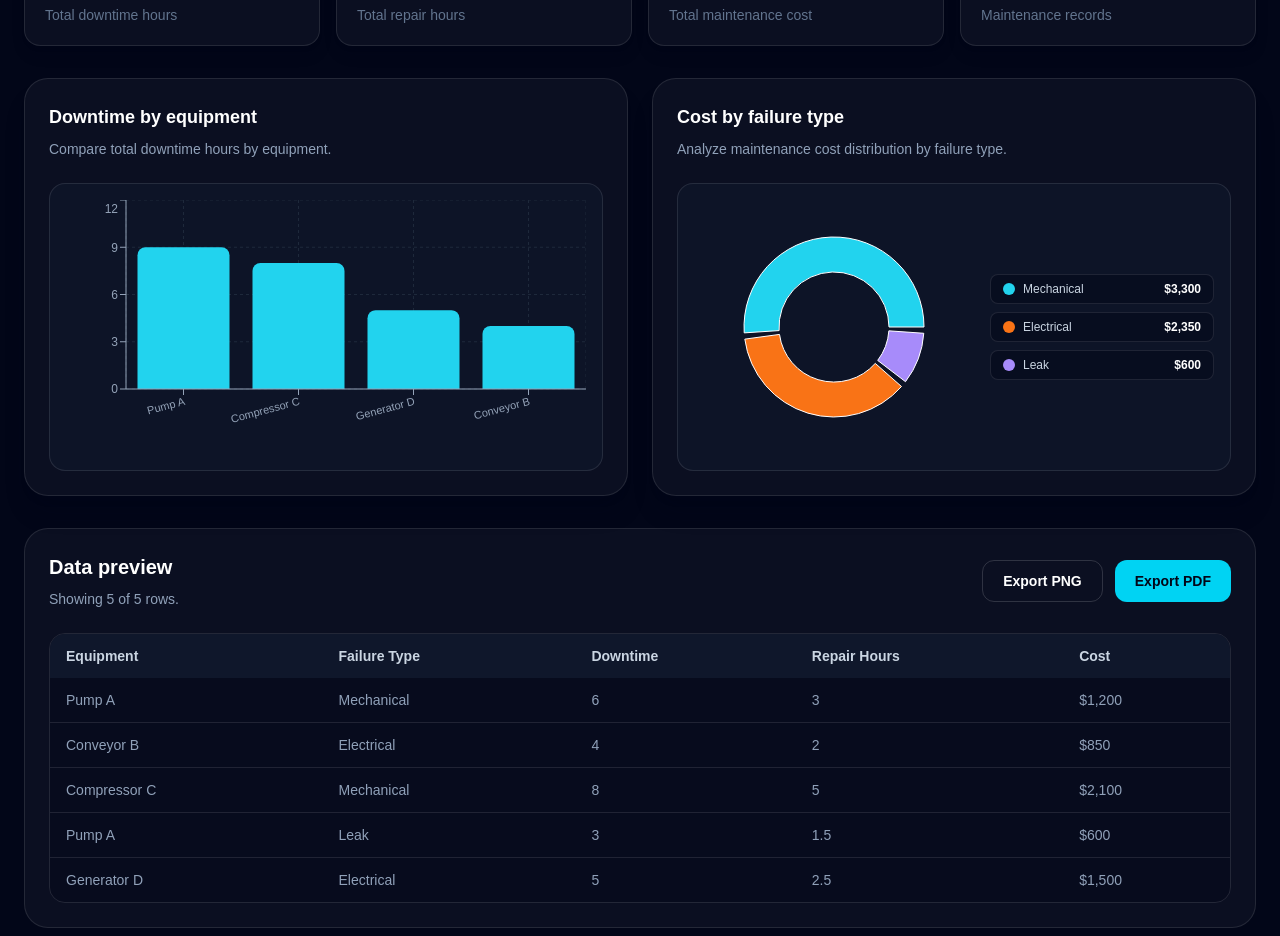
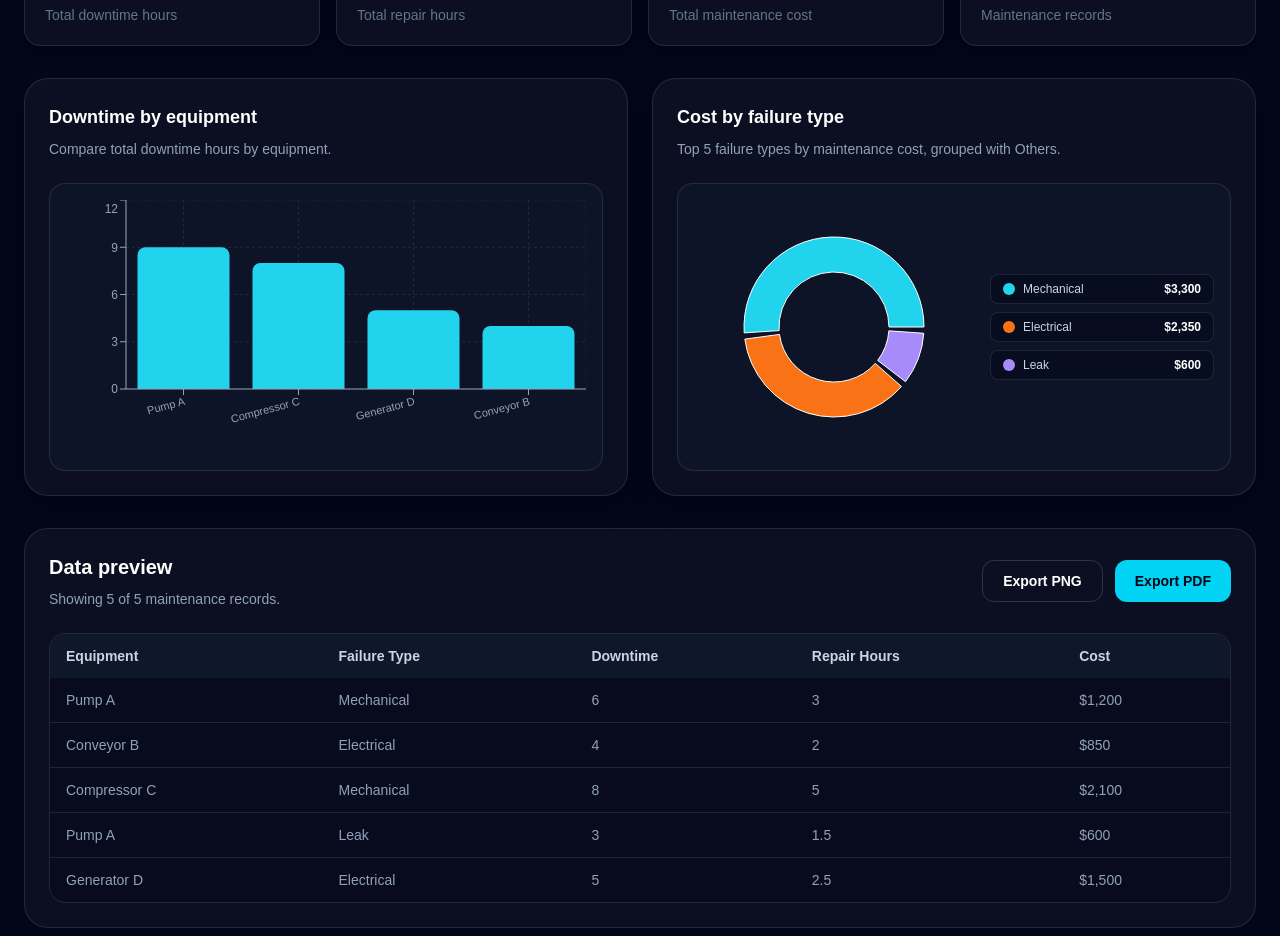
Before and after one commit to kike-Pinto/dashboard-tools-platform, a Next.js app: page /dashboard/maintenance-kpi-dashboard in a window 1280 px wide. Shown: the part 960-1896 px from the top of the page. Built offline with nearby package versions, Linux system fonts and the light colour scheme.

Commit message:
feat: Improve maintenance export presentation

```diff
--- a/src/components/dashboard/MaintenanceDashboardClient.tsx
+++ b/src/components/dashboard/MaintenanceDashboardClient.tsx
@@ -166,7 +166,7 @@ export function MaintenanceDashboardClient({
 
           <ChartCard
             title='Cost by failure type'
-            description='Analyze maintenance cost distribution by failure type.'
+            description='Top 5 failure types by maintenance cost, grouped with Others.'
           >
             <CostByFailureTypeChart data={data} />
           </ChartCard>
@@ -178,7 +178,7 @@ export function MaintenanceDashboardClient({
               <h2 className='text-xl font-semibold'>Data preview</h2>
               <p className='mt-2 text-sm text-slate-400'>
                 Showing {data.length > 10 ? 10 : data.length} of {data.length}{' '}
-                rows.
+                maintenance records.
               </p>
             </div>
 
@@ -217,6 +217,12 @@ export function MaintenanceDashboardClient({
                 ))}
               </tbody>
             </table>
+            {data.length > 10 && (
+              <div className='border-t border-white/10 bg-slate-950/60 px-4 py-3 text-sm text-slate-400'>
+                Only the first 10 rows are shown to keep the dashboard export
+                clean.
+              </div>
+            )}
           </div>
         </section>
       </div>
```
